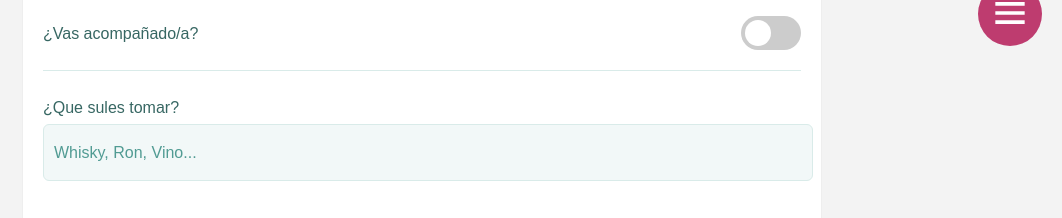
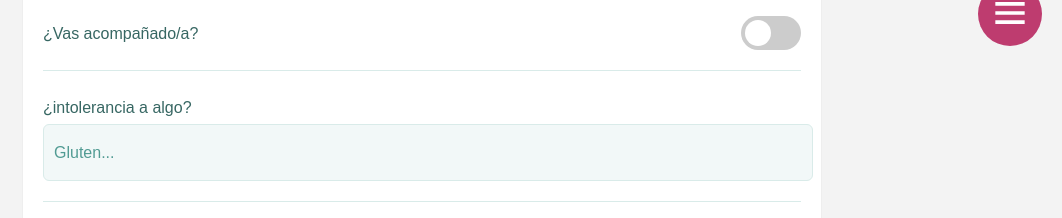
Before and after one commit to iraklitbz/weedingapp, a Vue app: page / in a window 1280 px wide. Shown: the part 734-952 px from the top of the page, without its empty margins (218-1280 px from the left). Built offline with nearby package versions, Linux system fonts and the light colour scheme; a web font is replaced by a local one.

Commit message:
tolerant

```diff
--- a/src/App.vue
+++ b/src/App.vue
@@ -46,6 +46,10 @@
               <input type="checkbox" v-model="weedingAsistentes.pareja">
               <span class="slider round"></span>
             </label>
+          </div>
+          <div class="flex-group column" v-if="this.weedingAsistentes.asistes">
+            <h3 class="main-headline">¿intolerancia a algo?</h3>
+            <input class="form-control" type="text" placeholder="Gluten..." v-model="weedingAsistentes.tolerancia">
           </div>
           <div class="flex-group column" v-if="this.weedingAsistentes.asistes">
             <h3 class="main-headline">¿Que sules tomar?</h3>
@@ -121,7 +125,8 @@ export default {
         nombre: '',
         asistes: true,
         pareja: false,
-        bebida: ''
+        bebida: '',
+        tolerancia: ''
 
       }
     }
@@ -153,7 +158,8 @@ export default {
           nombre: this.weedingAsistentes.nombre,
           asistes: this.weedingAsistentes.asistes,
           pareja: this.weedingAsistentes.pareja,
-          bebida: this.weedingAsistentes.bebida
+          bebida: this.weedingAsistentes.bebida,
+          tolerancia: this.weedingAsistentes.tolerancia
         })
         .then(doc => {
             console.log(doc.id)
```
